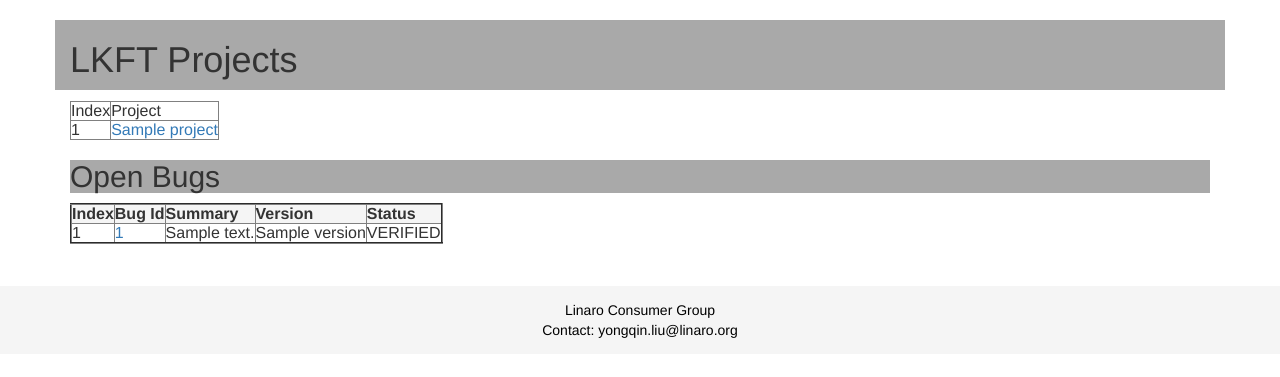
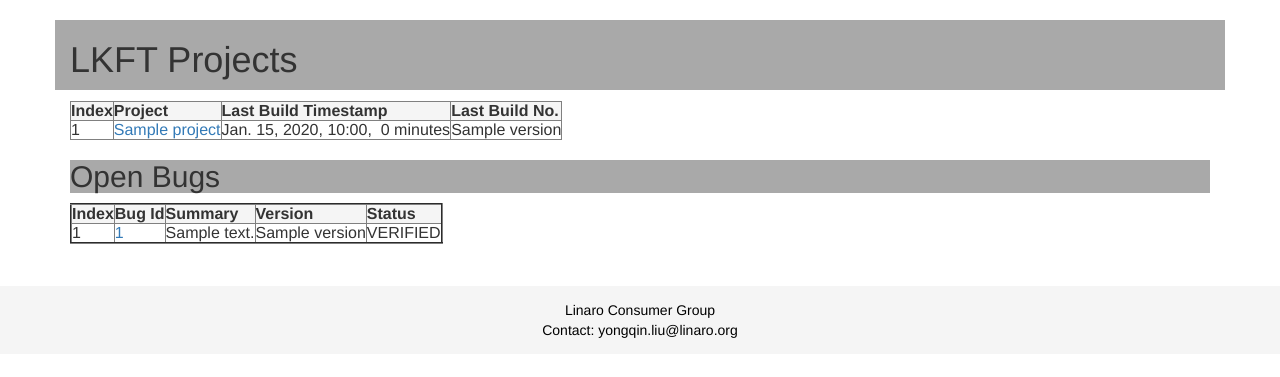
Before and after one commit to tom-gall/android-report, a Django app: template lkft/templates/lkft-projects.html in a window 1280 px wide. Shown: the part 51-428 px from the top of the page. Run offline with Django 3.2, Linux system fonts and the light colour scheme; the template is opened without the code that fills it: most values are stand-ins (such as "Sample title", 1, 10 or a date in 2020); parts of the project's set-up code (start-up, migrations or seed data) failed here and were passed over; some libraries are stand-ins or nearby versions.

Commit message:
lkft: show the create timestamp of the last build
Signed-off-by: Yongqin Liu <yongqin.liu@linaro.org>

```diff
--- a/lkft/templates/lkft-builds.html
+++ b/lkft/templates/lkft-builds.html
@@ -10,6 +10,7 @@
 	<tr>
 		<th>Index</th>
 		<th>Build No.</th>
+		<th>Created Time</th>
 		<th>Pass</th>
 		<th>Fail</th>
 		<th>Total</th>
@@ -20,6 +21,9 @@
 	<td> {{ forloop.counter }}</td>
     <td>
         <a href="/lkft/jobs?build_id={{build.id}}">{{build.version}}</a>
+    </td>
+    <td>
+        {{ build.created_at|date:'M. d, Y, H:i'}}, &nbsp;{{ build.created_at|timesince}}
     </td>
     {% with build.numbers as numbers %}
     <td align="right">{{numbers.number_passed}}</td>
--- a/lkft/templates/lkft-projects.html
+++ b/lkft/templates/lkft-projects.html
@@ -8,14 +8,34 @@
 <div>
 <table border="1">
 	<tr>
-		<td>Index</td>
-		<td>Project</td>
+		<th>Index</th>
+		<th>Project</th>
+        <th>Last Build Timestamp</th>
+        <th>Last Build No.</th>
 	</tr>
 {% for project in projects %}
 <tr>
 	<td> {{ forloop.counter }}</td>
     <td>
         <a href="/lkft/builds?project_id={{project.id}}">{{project.name}}</a>
+    </td>
+    <td>
+    {% if project.last_build %}
+        {% with project.last_build as last_build %}
+        {{ last_build.created_at|date:'M. d, Y, H:i'}}, &nbsp;{{ last_build.created_at|timesince}}
+        {% endwith %}
+    {% else %}
+        No Build Yet
+    {% endif %}
+    </td>
+    <td>
+        {% if project.last_build %}
+        {% with project.last_build as last_build %}
+            {{ last_build.version}}
+        {% endwith %}
+        {% else %}
+            No Build Yet
+        {% endif %}
     </td>
 </tr>
 {% endfor %}
@@ -33,7 +53,7 @@
     <th>Status</th>
 </tr>
 {% for bug in open_bugs %}
-    {% ifnotequal  bug.status 'RESOLVED' %}
+    {% ifnotequal bug.status 'RESOLVED' %}
     <tr>
         <td>{{ forloop.counter }}</td>
         <td><a href="https://bugs.linaro.org/show_bug.cgi?id={{ bug.id }}">{{ bug.id }}</a></td>
```
Also changed, not shown: lkft/views.py (+33 -3 lines).
